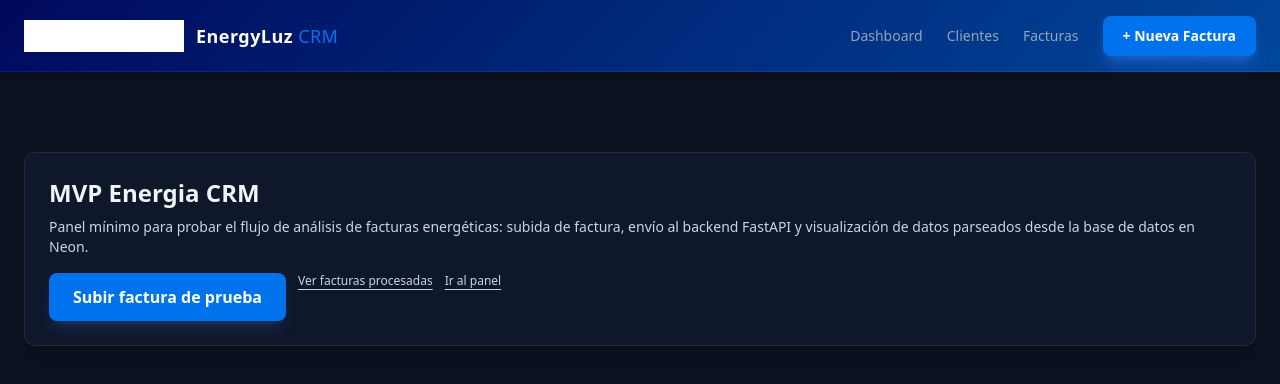
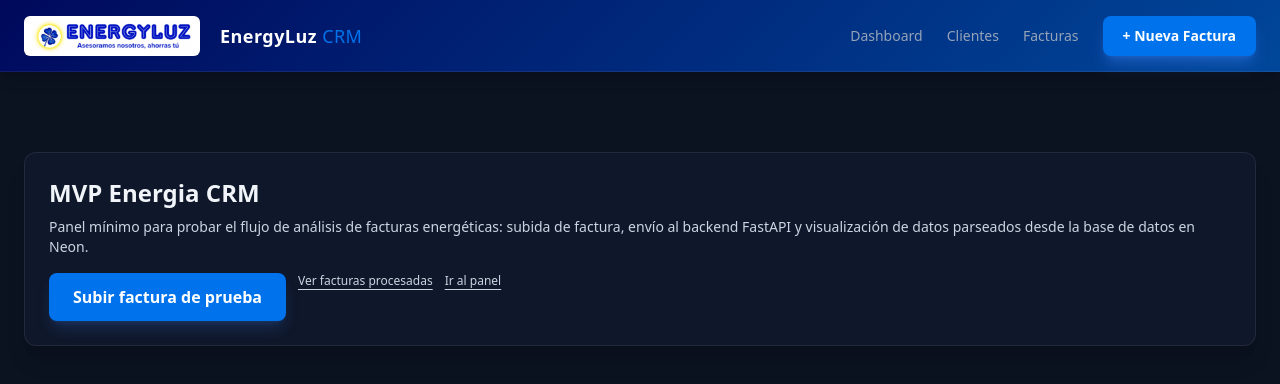
Before and after one commit to ismaelz001/RapidEnergy, a Next.js app: page / in a window 1280 px wide. Shown: the top 384 px of the page. Built offline with nearby package versions, Linux system fonts and the light colour scheme.

Commit message:
fix: Wrap logo in white container for better visibility on dark header

```diff
--- a/app/layout.js
+++ b/app/layout.js
@@ -21,20 +21,17 @@ export default function RootLayout({ children }) {
         <header className="fixed top-0 w-full z-50 h-[72px] bg-gradient-premium border-b border-[rgba(255,255,255,0.08)] shadow-lg">
           <div className="mx-auto flex h-full max-w-7xl items-center justify-between px-6">
             {/* Logo */}
-            <div className="flex items-center">
-              {/* Logo from public/energyluz_logo.png */}
-              <img
-                src="/energyluz_logo.png"
-                alt="EnergyLuz"
-                className="h-8 w-auto object-contain brightness-0 invert" // Brightness invert to make it white-ish on dark bg if needed, or remove if logo is already visible? Let's assume logo is dark text on transparent bg. Wait, dark logo on dark bg logic.
-                // The logo has BLUE text (#00095C). On a dark gradient (#00095C), it might be invisible.
-                // Let's use filter brightness-200 or invert?
-                // The actual logo has dark blue text. Background is dark blue.
-                // We need to make it white or use a contained background.
-                // Let's wrap it in a white pill or just force filter.
-              />
-              {/* Fallback text if logo is not loaded or for screen readers */}
-              <span className="hidden ml-3 text-lg font-bold tracking-wide text-white md:block">
+            <div className="flex items-center gap-3">
+              {/* Logo Container with White Background */}
+              <div className="flex bg-white px-2 py-1 rounded-md shadow-sm h-10 items-center justify-center">
+                <img
+                  src="/energyluz_logo.png"
+                  alt="EnergyLuz"
+                  className="h-full w-auto object-contain"
+                />
+              </div>
+              {/* Text hidden on mobile, visible on desktop */}
+              <span className="hidden ml-2 text-lg font-bold tracking-wide text-white md:block">
                 EnergyLuz <span className="text-[#0073EC] font-normal">CRM</span>
               </span>
             </div>
```
